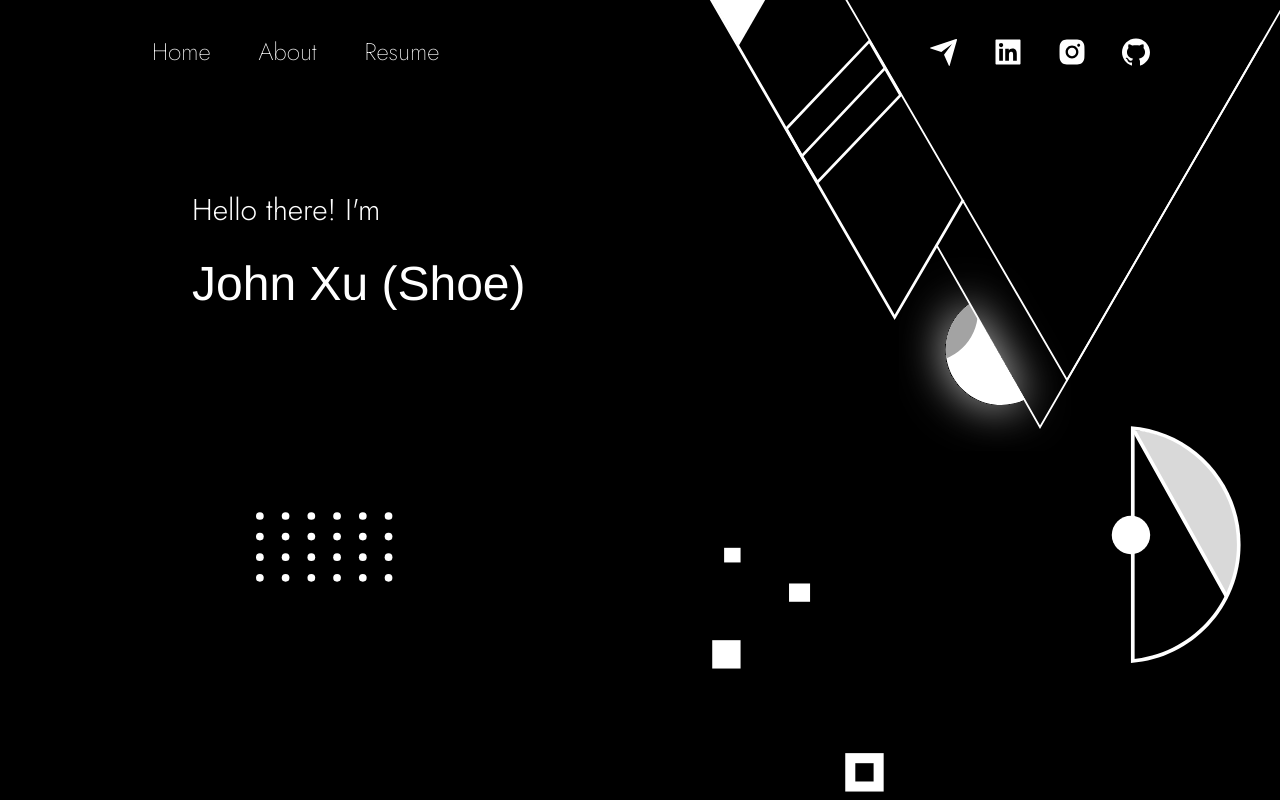
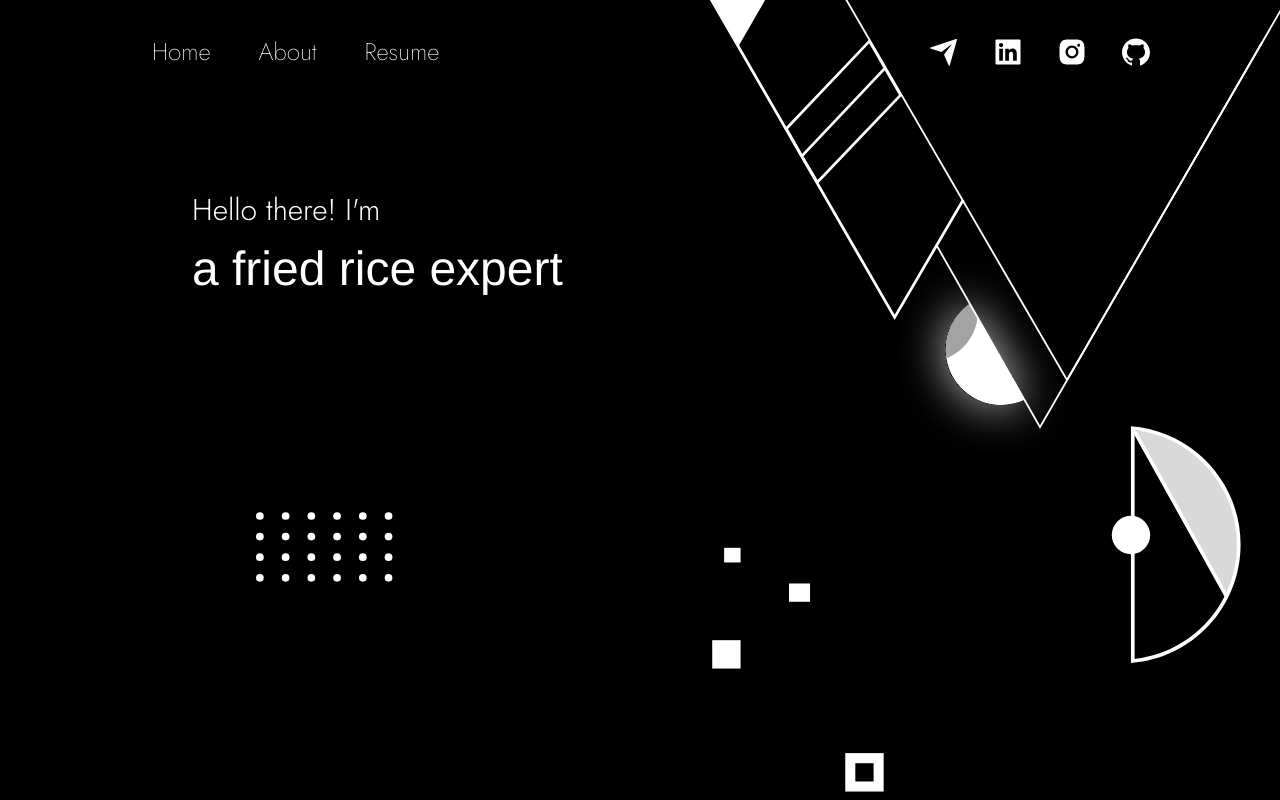
Before and after one commit to John-Xu1/johnxu.org, a Next.js app: page / in a window 1280 px wide. Built offline with nearby package versions, Linux system fonts and the light colour scheme.

Commit message:
rotating words added

```diff
--- /dev/null
+++ b/src/app/animations/rotating_text.css
@@ -0,0 +1,120 @@
+span {
+    display: block;
+    height: 100%;
+    animation: spin_words 24s infinite;
+    font-size: 3rem;
+    font-family: Helvetica, sans-serif;
+    font-weight: lighter;
+}
+
+.wrapper{
+    background-color: black;
+    height: 70px;
+    display: flex;
+}
+
+.words {
+    overflow: hidden;
+}
+
+@keyframes spin_words{
+    10% {
+        transform: translateY(0%);
+    }
+    12.5%{
+        transform: translateY(-100%);
+    }
+    22.5% {
+        transform: translateY(-100%);
+    }
+    25%{
+        transform: translateY(-200%);
+    }
+    35% {
+        transform: translateY(-200%);
+    }
+    37.5%{
+        transform: translateY(-300%);
+    }
+    47.5% {
+        transform: translateY(-300%);
+    }
+    50%{
+        transform: translateY(-400%);
+    }
+    60% {
+        transform: translateY(-400%);
+    }
+    62.5%{
+        transform: translateY(-500%);
+    }
+    72.5% {
+        transform: translateY(-500%);
+    }
+    75%{
+        transform: translateY(-600%);
+    }
+    85% {
+        transform: translateY(-600%);
+    }
+    87.5%{
+        transform: translateY(-700%);
+    }
+    97.5% {
+        transform: translateY(-700%);
+    }
+    100%{
+        transform: translateY(-800%);
+    }
+}
+
+/* @keyframes spin_words{
+    5%{
+        transform: translateY(-101%);
+    }
+    7%{
+        transform: translateY(-100%);
+    }
+    17.5%{
+        transform: translateY(-212%);
+    }
+    20%{
+        transform: translateY(-200%);
+    }
+    30%{
+        transform: translateY(-312%);
+    }
+    37.5%{
+        transform: translateY(-300%);
+    }
+    42.5%{
+        transform: translateY(-412%);
+    }
+    50%{
+        transform: translateY(-400%);
+    }
+    55%{
+        transform: translateY(-512%);
+    }
+    62.5%{
+        transform: translateY(-500%);
+    }
+    67.5%{
+        transform: translateY(-612%);
+    }
+    75%{
+        transform: translateY(-600%);
+    }
+    80%{
+        transform: translateY(-712%);
+    }
+    87.5%{
+        transform: translateY(-700%);
+    }
+    92.5%{
+        transform: translateY(-812%);
+    }
+    100%{
+        transform: translateY(-800%);
+    }
+} */
--- /dev/null
+++ b/src/app/components/rotating_words.js
@@ -0,0 +1,43 @@
+"use client";
+import React from "react";
+
+const phrases = [
+  "Phrase 1",
+  "Phrase 2",
+  "Phrase 3",
+  "Phrase 4",
+  "Phrase 5",
+  "Phrase 6",
+  "Phrase 7",
+];
+
+export default function RotatingWords() {
+  const [currentIndex, setCurrentIndex] = React.useState(0);
+
+  React.useEffect(() => {
+    const interval = setInterval(() => {
+      setCurrentIndex((prevIndex) =>
+        prevIndex === phrases.length - 1 ? 0 : prevIndex + 1
+      );
+    }, 5000);
+
+    return () => clearInterval(interval);
+  }, []);
+
+  return (
+    <div className="h-24 relative overflow-hidden">
+      {phrases.map((phrase, index) => (
+        <div
+          key={index}
+          className={`absolute top-0 left-0 w-full h-full font-body font-light text-5xl transition-all duration-1000 transform ${
+            index === currentIndex
+              ? "opacity-100 translate-y-0"
+              : "opacity-0 translate-y-full"
+          }`}
+        >
+          {phrase}
+        </div>
+      ))}
+    </div>
+  );
+}
--- a/src/app/page.js
+++ b/src/app/page.js
@@ -1,5 +1,7 @@
+import React from "react";
 import Image from "next/image";
 import Header from "./components/header";
+import "./animations/rotating_text.css";
 
 export default function Home() {
   return (
@@ -11,9 +13,23 @@ export default function Home() {
         <p className="ml-48 mt-48 font-body font-light text-3xl">
           Hello there! I'm
         </p>
-        <p className="ml-48 mt-8 font-light text-5xl">John Xu (Shoe)</p>
+        <div className="ml-48 mt-4">
+          <div class="wrapper">
+            <div className="words">
+              <span>John Xu (Shoe)</span>
+              <span>a fried rice expert</span>
+              <span>a code tinkerer</span>
+              <span>for socks with sandals</span>
+              <span>a graphic designer</span>
+              <span>the greatest 2048 player</span>
+              <span>a founder</span>
+              <span>against cereal before milk</span>
+              <span>John Xu (Shoe)</span>
+            </div>
+          </div>
+        </div>
       </div>
-      <div className="w-full h-full flex justify-end">
+      <div className="w-full h-full flex justify-end select-none">
         <Image
           src="/Home BG.svg"
           className=""
```
